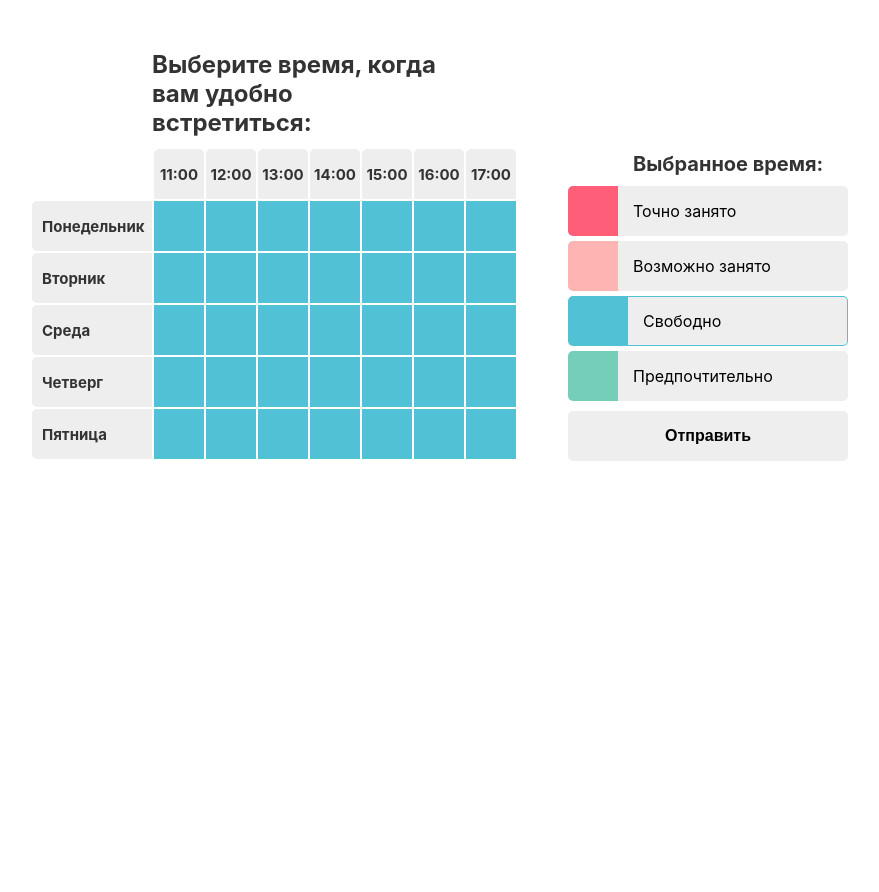
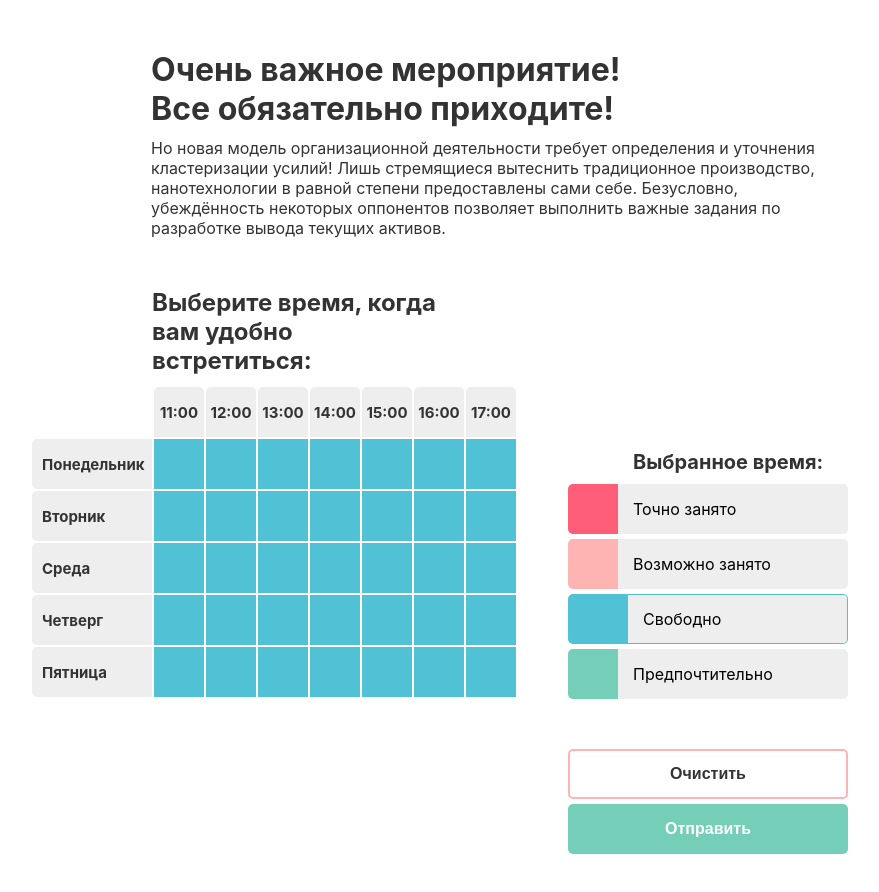
Before and after one commit to fmvasilenko/calendar, a React (Create React App) app: page /table in a window 1280 px wide. Shown: the top 892 px of the page, without its empty margins (201-1080 px from the left). Before the commit the page ends 800 px from the top, so only its background shows below. Built offline with nearby package versions, Linux system fonts and the light colour scheme.

Commit message:
added grid for table page

```diff
--- a/src/components/Button/Button.style.ts
+++ b/src/components/Button/Button.style.ts
@@ -1,13 +1,21 @@
 import styled from 'styled-components';
+import getColor from '../../helpers/getColor';
+import { StyleProps } from './Button.types';
 
 const Root = styled.button`
   width: 280px;
   height: 50px;
   font-size: 16px;
   font-weight: bold;
-  background: #eee;
-  border: 0;
+  color: ${(props: StyleProps) => (props.color === 'grey' || props.color === 'red' ? '#333' : 'white')};
+  background: ${(props: StyleProps) => props.color === 'red'? 'none' : getColor(props.color)};
+  border: ${(props: StyleProps) => props.color === 'red' ? `2px solid ${getColor('pink')}` : '0'};
   border-radius: 5px;
+  cursor: pointer;
+
+  &:hover {
+    opacity: 0.5;
+  }
 `;
 
 export {
--- a/src/components/Button/Button.tsx
+++ b/src/components/Button/Button.tsx
@@ -4,9 +4,11 @@ import { Root } from './Button.style';
 const Button = (props: Props): JSX.Element => {
   const {
     label,
+    color = 'grey',
     type = 'button'
   } = props;
-  return <Root type={type}>{label}</Root>
+  console.log(color);
+  return <Root type={type} color={color}>{label}</Root>
 }
 
 export default Button;
--- /dev/null
+++ b/src/helpers/getColor.ts
@@ -0,0 +1,13 @@
+import { Color } from '../types/Color.types';
+
+const getColor = (color: Color) => {
+  return {
+    'red': '#ff5e78',
+    'blue': '#51c2d5',
+    'pink': '#ffb4b4',
+    'green': '#75cfb8',
+    'grey': '#eee',
+  }[color];
+};
+
+export default getColor;
--- a/src/helpers/getMomentStatusColor.ts
+++ b/src/helpers/getMomentStatusColor.ts
@@ -1,11 +1,12 @@
 import MomentStatus from '../types/MomentStatus.types';
+import getColor from './getColor';
 
 const getMomentStatusColor = (moment: MomentStatus) => {
   switch (moment) {
-    case 'busy': return '#ff5e78';
-    case 'undesirable': return '#ffb4b4';
-    case 'free': return '#51c2d5';
-    case 'preferred': return '#75cfb8';
+    case 'busy': return getColor('red');
+    case 'undesirable': return getColor('pink');
+    case 'free': return getColor('blue');
+    case 'preferred': return getColor('green');
     default: return '';
   }
 }
--- a/src/pages/Table/Table.style.ts
+++ b/src/pages/Table/Table.style.ts
@@ -1,18 +1,40 @@
 import styled from 'styled-components';
 
 const Page = styled.div`
-  display: flex;
-  justify-content: center;
-  align-items: flex-end;
-  width: 100%;
-  margin-top: 50px;
+  display: grid;
+  grid-template-columns: auto max-content 280px auto;
+  grid-template-rows: max-content max-content max-content;
+  grid-template-areas:
+    ". header header ."
+    ". content sidebar ."
+    ". . submitArea .";
+  grid-column-gap: 50px;
+  grid-row-gap: 50px;
+  padding: 50px 0;
 `;
 
-const Calendar = styled.div`
-
+const Header = styled.div`
+  grid-area: header;
 `;
 
-const Title = styled.h2`
+const Title = styled.h1`
+  max-width: 800px;
+  padding-left: 121px;
+  color: #333;
+`;
+
+const Description = styled.p`
+  max-width: 800px;
+  padding-left: 121px;
+  margin-top: 10px;
+  color: #333;
+`;
+
+const Content = styled.div`
+  grid-area: content;
+`;
+
+const TableTitle = styled.h2`
   max-width: 300px;
   margin-left: 122px;
   margin-bottom: 10px;
@@ -20,17 +42,26 @@ const Title = styled.h2`
 `;
 
 const Sidebar = styled.div`
-  margin-left: 50px;
+  grid-area: sidebar;
+  align-self: end;
+`;
+
+const SubmitArea = styled.div`
+  grid-area: submitArea;
 `;
 
 const SubmitButton = styled.div`
-  margin-top: 10px;
+  margin-top: 5px;
 `;
 
 export {
   Page,
-  Calendar,
+  Header,
   Title,
+  Description,
+  Content,
+  TableTitle,
   Sidebar,
+  SubmitArea,
   SubmitButton,
 }
--- a/src/pages/Table/Table.tsx
+++ b/src/pages/Table/Table.tsx
@@ -1,7 +1,7 @@
 import Button from '../../components/Button/Button';
 import CalendarTable from '../../components/Table/Table';
 import ToolsPanel from '../../components/ToolsPanel/ToolsPanel';
-import { Page, Calendar, Title, Sidebar, SubmitButton } from './Table.style';
+import { Page, Header, Title, Content, TableTitle, Sidebar, SubmitArea, SubmitButton, Description } from './Table.style';
 
 const tableProps = {
   days: ['Понедельник', 'Вторник', 'Среда', 'Четверг', 'Пятница'],
@@ -11,16 +11,25 @@ const tableProps = {
 const Table = (): JSX.Element => {
   return (
     <Page>
-      <Calendar>
-        <Title>Выберите время, когда вам удобно встретиться:</Title>
+      <Header>
+        <Title>Очень важное мероприятие!<br/>Все обязательно приходите!</Title>
+        <Description>
+          Но новая модель организационной деятельности требует определения и уточнения кластеризации усилий! Лишь стремящиеся вытеснить традиционное производство, нанотехнологии в равной степени предоставлены сами себе. Безусловно, убеждённость некоторых оппонентов позволяет выполнить важные задания по разработке вывода текущих активов.
+        </Description>
+      </Header>
+      <Content>
+        <TableTitle>Выберите время, когда вам удобно встретиться:</TableTitle>
         <CalendarTable {...tableProps}/>
-      </Calendar>
+      </Content>
       <Sidebar>
         <ToolsPanel />
+      </Sidebar>
+      <SubmitArea>
+        <Button color="red" label="Очистить" />
         <SubmitButton>
-          <Button label="Отправить"/>
+          <Button color="green" label="Отправить"/>
         </SubmitButton>
-      </Sidebar>
+      </SubmitArea>
     </Page>
   );
 }
--- /dev/null
+++ b/src/types/Color.types.ts
@@ -0,0 +1,5 @@
+type Color = 'red' | 'blue' | 'green' | 'pink' | 'grey';
+
+export type {
+  Color,
+};
```
Also changed, not shown: src/components/Button/Button.types.ts (+8 -0 lines), 1 other file (tests, documents, lock files or other folders).
